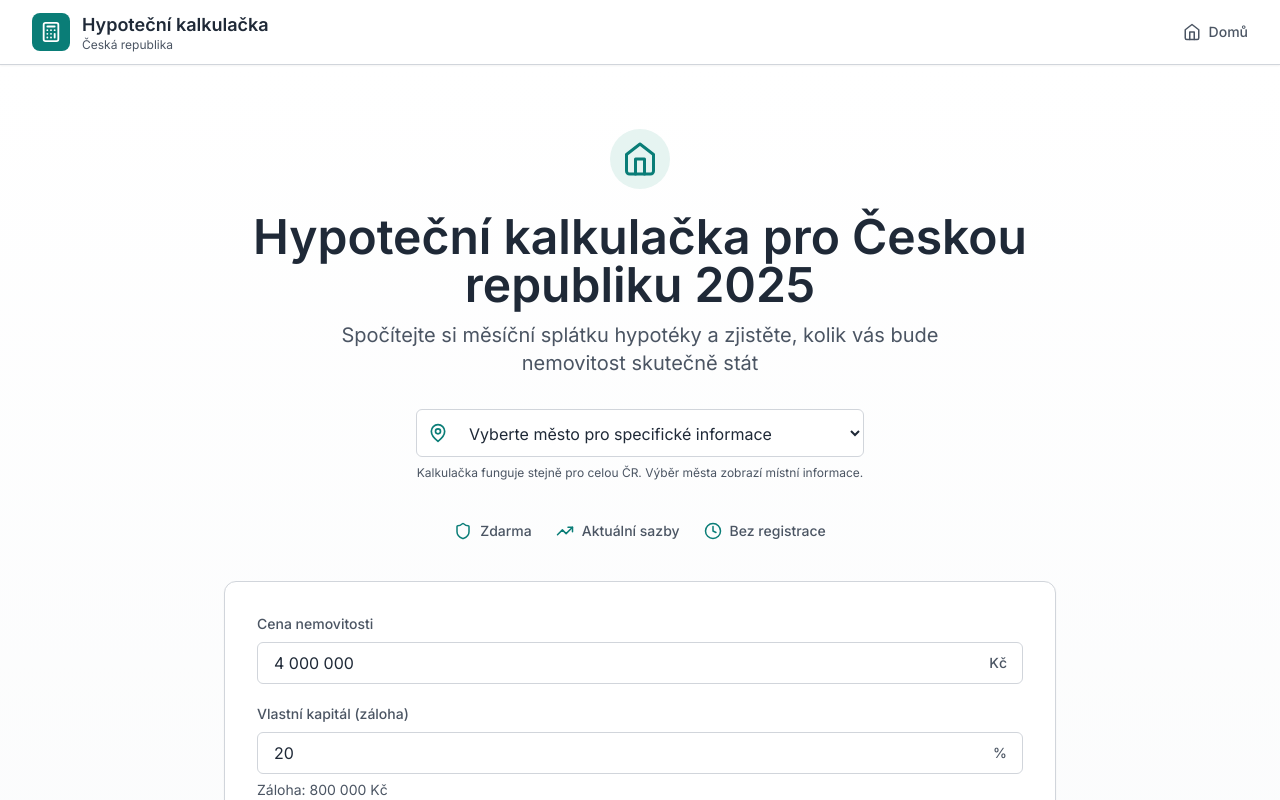
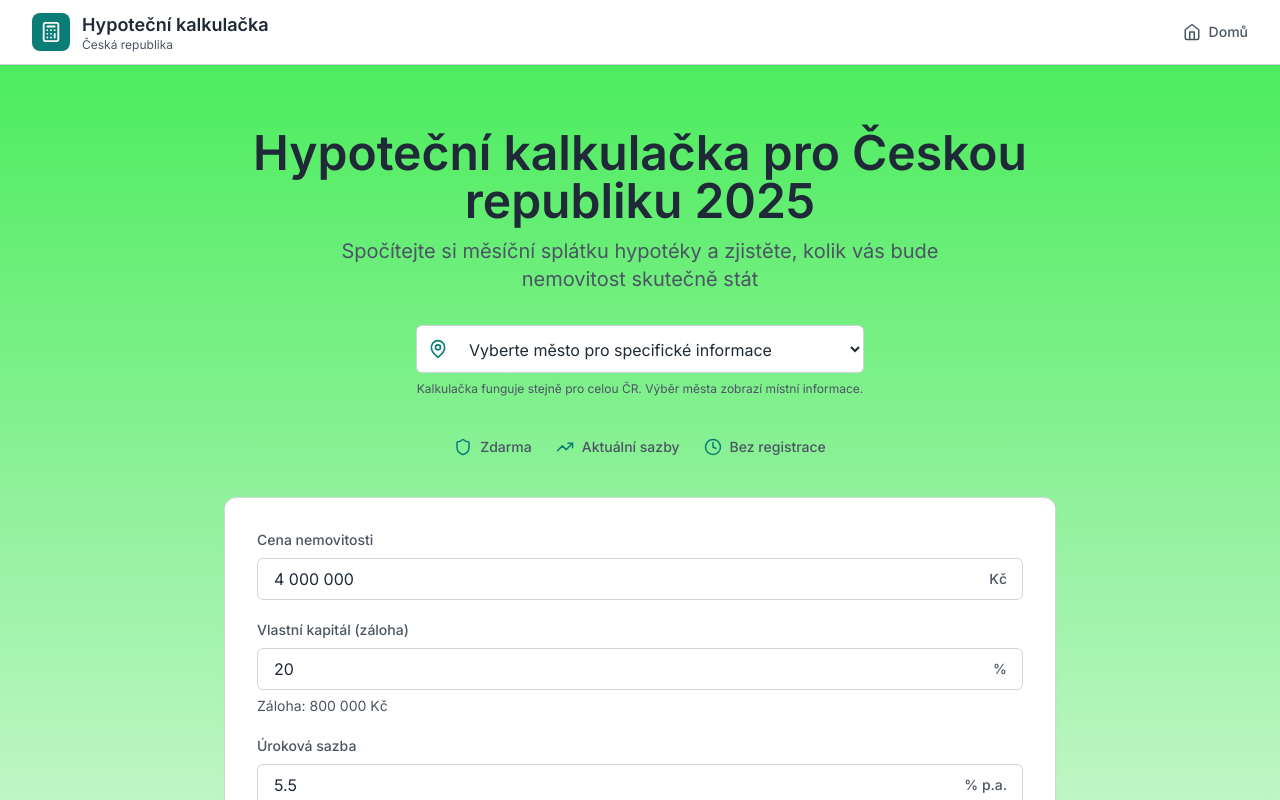
Before and after one commit to martingalmarino/MortgageCalc, a Next.js app: page / in a window 1280 px wide. Shown: the top 800 px of the page. Built offline with nearby package versions, Linux system fonts and the light colour scheme.

Commit message:
Actualizar diseño del hero: cambiar gradiente a verde (#4cec5d) y eliminar icono HOME

```diff
--- a/components/CalculatorHero.tsx
+++ b/components/CalculatorHero.tsx
@@ -1,5 +1,5 @@
 import React, { useState } from 'react';
-import { Home, Shield, TrendingUp, Clock, Lightbulb, MapPin } from 'lucide-react';
+import { Shield, TrendingUp, Clock, Lightbulb, MapPin } from 'lucide-react';
 import CalculatorForm from './CalculatorForm';
 import ResultSummary from './ResultSummary';
 import { calculateMortgage, MortgageInputs, MortgageResults, getReferenceInterestRate } from '@/lib/mortgageCalc';
@@ -36,14 +36,10 @@ export default function CalculatorHero({ cityName, defaultRate }: CalculatorHero
   };
 
   return (
-    <section className="py-12 md:py-16 bg-gradient-to-b from-white to-neutral-50">
+    <section className="py-12 md:py-16 bg-gradient-to-b from-[#4cec5d] to-neutral-50">
       <div className="max-w-4xl mx-auto px-4 sm:px-6 lg:px-8">
         {/* Hero Header */}
         <div className="text-center mb-10">
-          <div className="inline-flex p-3 bg-primary-light rounded-full mb-6">
-            <Home className="text-primary" size={36} />
-          </div>
-
           <h1 className="text-4xl md:text-5xl font-semibold text-neutral-800 mb-3">
             Hypoteční kalkulačka {cityName ? `– ${cityName}` : 'pro Českou republiku'} 2025
           </h1>
```
